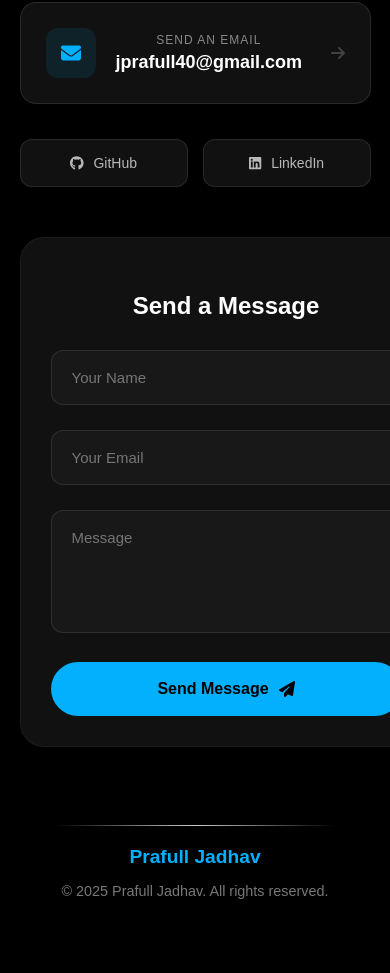
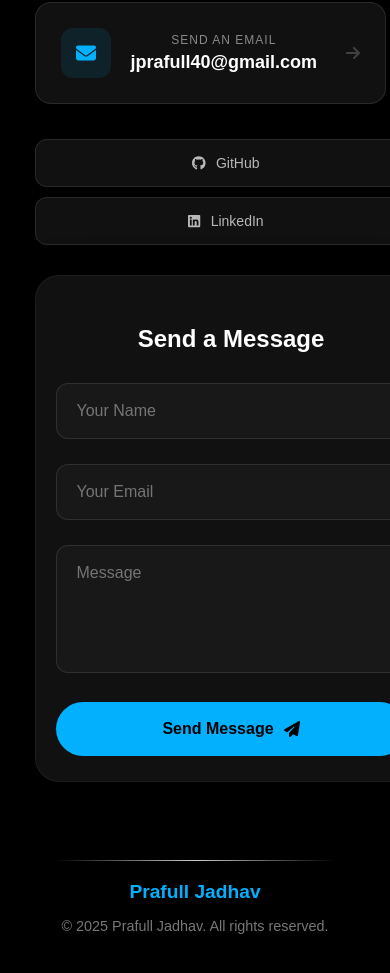
Before and after one commit to PrafullJ001/prafull-portfolio, a React (Create React App) app: page / in a window 390 px wide. Shown: the part 7708-8681 px from the top of the page. Built offline with nearby package versions, Linux system fonts and the light colour scheme.

Commit message:
updated the contact form

```diff
--- a/src/ContactForm.css
+++ b/src/ContactForm.css
@@ -304,3 +304,51 @@
 .footer_name {
   color: #03B0FD;
 }
+
+/* Mobile Optimization for Contact Section */
+@media (max-width: 768px) {
+  .contact_container {
+    flex-direction: column; /* Stack left side and form vertically */
+    gap: 30px;
+    padding: 0 15px;
+  }
+
+  .contact_actions,
+  .modern_form {
+    width: 100% !important; /* Force full width */
+    max-width: 100%;
+    margin: 0;
+  }
+
+  .modern_form {
+    padding: 25px 20px; /* Adjust internal padding for smaller screens */
+  }
+
+  .form_header h3 {
+    font-size: 1.5rem;
+    text-align: center;
+  }
+
+  .input_wrapper input,
+  .input_wrapper textarea {
+    font-size: 16px; /* Prevents iOS from zooming in on focus */
+  }
+
+  .neon_btn {
+    width: 100%; /* Make the send button full width on mobile */
+    justify-content: center;
+  }
+}
+
+/* Adjust Social Buttons for very small screens */
+@media (max-width: 400px) {
+  .social_row {
+    flex-direction: column;
+    gap: 10px;
+  }
+
+  .mini_social_btn {
+    width: 100%;
+    justify-content: center;
+  }
+}
```
